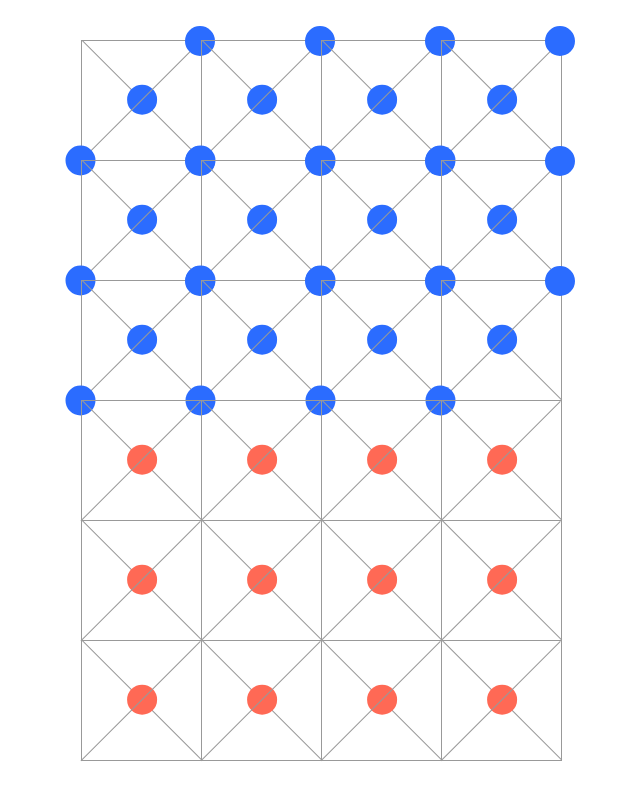
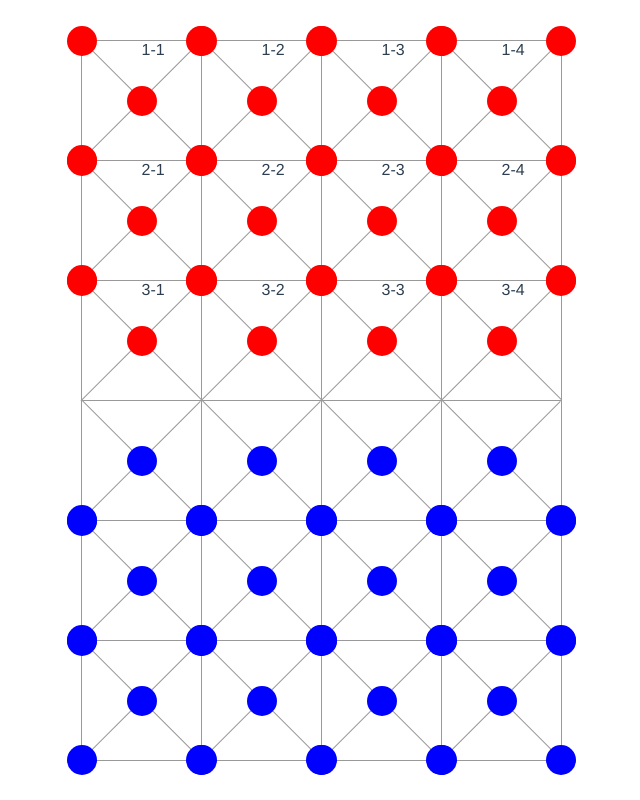
Before and after one commit to game-explorer/animal-chess-ui, a Vue app: page /game in a window 1280 px wide. Shown: the whole page, without its empty margins (319-959 px from the left). Built offline with nearby package versions, Linux system fonts and the light colour scheme; no server answers.

Commit message:
添加路由 ws init

```diff
--- a/package.json
+++ b/package.json
@@ -11,7 +11,8 @@
     "core-js": "^3.6.4",
     "node-sass": "^4.14.0",
     "sass-loader": "^8.0.2",
-    "vue": "^2.6.11"
+    "vue": "^2.6.11",
+    "vue-router": "^3.1.6"
   },
   "devDependencies": {
     "@vue/cli-plugin-babel": "~4.3.0",
--- /dev/null
+++ b/src/ router/index.js
@@ -0,0 +1,24 @@
+import VueRouter from 'vue-router'
+
+const Room = () => import('../components/Room');
+const Chess = () => import('../components/Chess');
+
+const router = new VueRouter({
+    mode: 'history',
+    routes: [
+        {
+            path: '/',
+            component: Room,
+        },
+        {
+            path: '/room',
+            component: Room
+        },
+        {
+            path: "/game",
+            component: Chess
+        }
+    ]
+});
+
+export default router;
--- a/src/App.vue
+++ b/src/App.vue
@@ -1,18 +1,12 @@
 <template>
     <div id="app">
-        <Chess></Chess>
+        <router-view></router-view>
     </div>
 </template>
 
 <script>
-    import Chess from './components/Chess.vue'
-
-
     export default {
         name: 'App',
-        components: {
-            Chess
-        }
     }
 </script>
 
--- a/src/components/Chess.vue
+++ b/src/components/Chess.vue
@@ -1,18 +1,30 @@
 <template>
     <div class="chess-board">
-        <div class="row one" v-for="i in 3" :key="i">
-            <div class="cell" v-for="j in 4" :key="j" :pos="i+'-'+j">
-                <div class="divide a">
-<!--                    <div class="circle"></div>-->
-<!--                    <div class="circle"></div>-->
-                </div>
+        <div class="row one" v-for="i in 3" :key="'red-'+i">
+            <div class="cell" v-for="j in 4" :key="'red-'+j" :pos="i+'-'+j">
+                <span class="text">{{i}}-{{j}}</span>
+                <div class="divide a"></div>
                 <div class="divide b"></div>
+                <template>
+                    <div class="circle is-top-left"></div>
+                    <div class="circle is-center"></div>
+                    <div class="circle is-bottom-left" v-if="i!==3"></div>
+                    <div class="circle is-top-right"></div>
+                    <div class="circle is-bottom-right" v-if="i!==3"></div>
+                </template>
             </div>
         </div>
         <div class="row two" v-for="i in 3" :key="i">
             <div class="cell" v-for="j in 4" :key="j" :pos="i+'-'+j">
                 <div class="divide a"></div>
                 <div class="divide b"></div>
+                <template>
+                    <div class="circle is-top-left" v-if="i!==1"></div>
+                    <div class="circle is-center"></div>
+                    <div class="circle is-bottom-left"></div>
+                    <div class="circle is-top-right" v-if="i!==1"></div>
+                    <div class="circle is-bottom-right"></div>
+                </template>
             </div>
         </div>
     </div>
@@ -22,7 +34,9 @@
         name: "chess",
         data() {
             return {
-                chessBoard: []
+                chessBoard: [
+                    'red', 'blue'
+                ]
             }
         }
     }
@@ -50,6 +64,11 @@
         border: 1px solid $board-color;
         margin: 0 -1px -1px 0;
         position: relative;
+
+        .text {
+            position: absolute;
+
+        }
     }
 
     .divide {
@@ -71,9 +90,9 @@
         }
     }
 
-    @mixin circle-after($selector,$color) {
-        .#{$selector} {
-            &::after {
+
+    @mixin circle($color) {
+        .circle {
             z-index: 10;
             content: "";
             position: absolute;
@@ -81,8 +100,45 @@
             height: 30px;
             border-radius: 50%;
             background-color: $color;
+
+            &.is-bottom-left {
+                bottom: 0;
+                left: 0;
+                transform: translate(-50%, 50%);
+            }
+
+            &.is-top-left {
+                top: 0;
+                left: 0;
+                transform: translate(-50%, -50%);
+            }
+
+            &.is-center {
+                top: 50%;
+                left: 50%;
+                transform: translate(-50%, -50%);
+            }
+
+            &.is-top-right {
+                top: 0;
+                right: 0;
+                transform: translate(50%, -50%);
+            }
+
+            &.is-bottom-right {
+                bottom: 0;
+                right: 0;
+                transform: translate(50%, 50%);
             }
         }
+    }
+
+    .one {
+        @include circle(red);
+    }
+
+    .two:not(:first-child) {
+        @include circle(blue);
     }
 
     @mixin circle-before($selector,$color) {
@@ -98,45 +154,5 @@
             }
         }
     }
-    .one {
-        @include circle-after('a', #2b6cff);
-
-        .a {
-            &::after {
-                top: 50%;
-                left: 50%;
-                transform: translate(-50%, -50%);
-            }
-        }
-
-        @include circle-after('b', #2b6cff);
-        .b {
-            &::after {
-                top:0;
-                left:0;
-                transform: translate(-50%, -50%);
-            }
-        }
-        @include circle-before('b', #2b6cff);
-        .b {
-            &::before {
-                bottom:0;
-                left:0;
-                transform: translate(-50%, 50%);
-            }
-        }
-    }
-
-    .two {
-        @include circle-after('a', #ff6955);
-
-        .a {
-            &::after {
-                top: 50%;
-                left: 50%;
-                transform: translate(-50%, -50%);
-            }
-        }
-    }
 
 </style>
--- /dev/null
+++ b/src/components/Room.vue
@@ -0,0 +1,23 @@
+<template>
+    <div class="room">
+        <div>
+            <button class="btn">创建房间</button>
+            <button class="btn">加入房间</button>
+        </div>
+    </div>
+</template>
+
+<style lang="scss">
+    .room {
+        width: 100%;
+        height: 100vh;
+        display: flex;
+        align-items: center;
+        justify-content: center;
+    }
+
+    .btn {
+        padding: 15px 30px;
+        margin: 10px;
+    }
+</style>
--- a/src/main.js
+++ b/src/main.js
@@ -1,8 +1,44 @@
 import Vue from 'vue'
 import App from './App.vue'
+import VueRouter from 'vue-router'
+import router from './ router/index'
 
-Vue.config.productionTip = false
+
+var uid=1;
+var ws = new WebSocket("ws://192.168.1.80:9000/ws?player_id=" + uid);
+
+ws.onopen = function() {
+    console.log("Connection open ...");
+};
+
+ws.onmessage = function (event) {
+    let msg = JSON.parse(event.data)
+    switch (msg.type) {
+        case "create_room":
+            // 加入房间
+            ws.send(`{"type":"join_room", "raw":{"room_id": ${msg.raw.room_id}}}`);
+            break
+    }
+    console.log("Received Message: " + event.data);
+    // ws.close();
+};
+
+ws.onclose = function() {
+    console.log("Connection closed.");
+};
+
+Vue.use(VueRouter);
+Vue.config.productionTip = false;
 
 new Vue({
-  render: h => h(App),
-}).$mount('#app')
+    router,
+    sockets: {
+        connect: function () {
+            console.log('socket connected')
+        },
+        customEmit: function () {
+            console.log('this method was fired by the socket server. eg: io.emit("customEmit", data)')
+        }
+    },
+    render: h => h(App),
+}).$mount('#app');
```
Also changed, not shown: 1 other file (tests, documents, lock files or other folders). Lines whose indentation alone changed are shown as unchanged.
